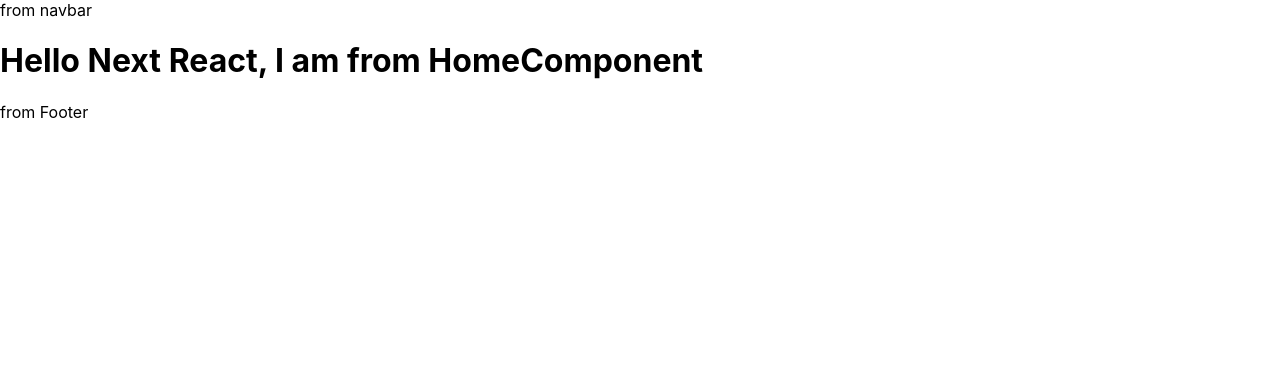
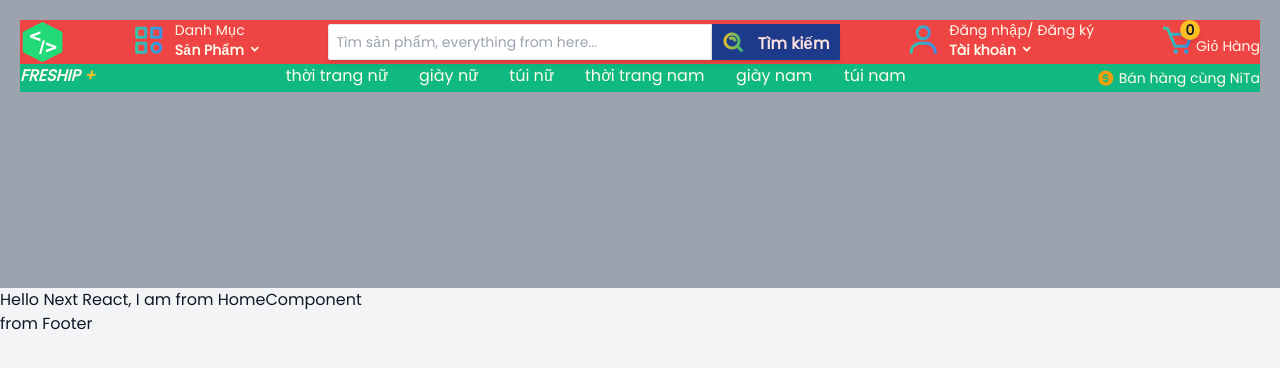
Before and after one commit to vii9/fe-app, a Next.js app: page / in a window 1280 px wide. Shown: the top 368 px of the page. Built offline with nearby package versions, Linux system fonts and the light colour scheme.

Commit message:
header apart

```diff
--- a/components/Layout/Header.tsx
+++ b/components/Layout/Header.tsx
@@ -2,7 +2,7 @@ import NavBar from "../Navbar/NavbarIndex";
 
 const Header = () => {
   return (
-    <section className="">
+    <section className="bg-gray-400 h-72 p-5">
       <NavBar />
     </section>
   );
--- /dev/null
+++ b/components/Navbar/NavBarAccount.tsx
@@ -0,0 +1,15 @@
+const NavBarAccount = () => {
+  return (
+    <div className="account-box flex hover:cursor-pointer">
+      <i className="bx bx-user text-4xl text-transparent bg-clip-text bg-gradient-to-r from-green-400 to-blue-500"></i>
+      <div className="account-text-options text-sm text-yellow-50 ml-2">
+        Đăng nhập/ Đăng ký <br />
+        <span className="font-bold text-yellow-50">
+          Tài khoản <i className="bx bxs-chevron-down"></i>
+        </span>
+      </div>
+    </div>
+  );
+};
+
+export default NavBarAccount;
--- /dev/null
+++ b/components/Navbar/NavBarCategory.tsx
@@ -0,0 +1,16 @@
+const NavBarCategory = () => {
+  return (
+    <div className="category-box flex hover:cursor-pointer">
+      {/* <i className="bx bx-category text-yellow-50 text-4xl bg-gradient-to-r from-purple-400 via-pink-500"></i> */}
+      <i className="bx bx-category text-4xl text-transparent bg-clip-text bg-gradient-to-r from-green-400 to-blue-500"></i>
+      <span className=" text-sm text-yellow-50 ml-2 ">
+        Danh Mục <br />
+        <b className="">
+          Sản Phẩm <i className="bx bxs-chevron-down"></i>
+        </b>
+      </span>
+    </div>
+  );
+};
+
+export default NavBarCategory;
--- /dev/null
+++ b/components/Navbar/NavBarFooter.tsx
@@ -0,0 +1,35 @@
+const NavBarFooter = () => {
+  return (
+    <div className="bg-green-500 h-7 flex flex-row justify-between text-yellow-50">
+      <div className="font-bold uppercase italic">
+        Freship <span className="font-bold italic text-yellow-400">+</span>
+      </div>
+      <ul className="quick-trend-menu flex justify-between w-3/6">
+        <li>
+          <a href="#">thời trang nữ</a>
+        </li>
+        <li>
+          <a href="#">giày nữ</a>
+        </li>
+        <li>
+          <a href="#">túi nữ</a>
+        </li>
+        <li>
+          <a href="#">thời trang nam</a>
+        </li>
+        <li>
+          <a href="#">giày nam</a>
+        </li>
+        <li>
+          <a href="#">túi nam</a>
+        </li>
+      </ul>
+      <div className="flex hover:cursor-pointer">
+        <i className="bx bxs-dollar-circle text-lg text-yellow-500"></i>
+        <span className="pt-1 ml-1 text-sm">Bán hàng cùng NiTa</span>
+      </div>
+    </div>
+  );
+};
+
+export default NavBarFooter;
--- /dev/null
+++ b/components/Navbar/NavBarSearchBox.tsx
@@ -0,0 +1,17 @@
+const NavBarSearchBox = () => {
+  return (
+    <div className="main-search-box flex mt-1">
+      <input
+        type="text"
+        className="h-9 w-96 focus:outline-none pl-2 border rounded-l-sm text-sm shadow-md"
+        placeholder="Tìm sản phẩm, everything from here..."
+      />
+      <div className="btn-search-box w-32 h-9 bg-blue-900 text-yellow-50 p-1 flex justify-around shadow-md hover:cursor-pointer hover:bg-blue-800">
+        <i className="bx bx-search-alt text-2xl text-transparent bg-clip-text bg-gradient-to-r from-yellow-400 to-green-500 font-bold"></i>
+        <span className="pt-1 text-red-100 font-bold">Tìm kiếm</span>
+      </div>
+    </div>
+  );
+};
+
+export default NavBarSearchBox;
--- a/components/Navbar/NavbarIndex.tsx
+++ b/components/Navbar/NavbarIndex.tsx
@@ -1,5 +1,43 @@
+import NavBarFooter from "./NavBarFooter";
+import Image from "next/image";
+import NavBarCategory from "./NavBarCategory";
+import NavBarSearchBox from "./NavBarSearchBox";
+import NavBarAccount from "./NavBarAccount";
+
 const NavBar = () => {
-  return <div className="">from navbar</div>;
+  const logoSize = 45;
+
+  return (
+    <>
+      <div className="bg-red-500 h-11 flex flex-row justify-between">
+        <Image
+          className="hover:cursor-pointer"
+          src="/images/logo.png"
+          alt="Main Logo"
+          width={logoSize}
+          height={logoSize}
+        />
+
+        <NavBarCategory />
+
+        <NavBarSearchBox />
+
+        <NavBarAccount />
+
+        <div className="shopping-card-box flex">
+          <div className="icon-card-box relative">
+            <i className="bx bx-cart text-4xl text-transparent bg-clip-text bg-gradient-to-r from-green-400 to-blue-500"></i>
+            <span className="absolute rounded-full w-5 h-5 bg-yellow-400 text-center text-sm font-bold left-5 shadow-md">
+              0
+            </span>
+          </div>
+          <span className="text-sm text-yellow-50 pt-4">Giỏ Hàng</span>
+        </div>
+      </div>
+
+      <NavBarFooter />
+    </>
+  );
 };
 
 export default NavBar;
--- a/styles/globals.css
+++ b/styles/globals.css
@@ -1,16 +1,19 @@
-html,
+@import url("https://fonts.googleapis.com/css?family=Poppins");
+@import url("https://unpkg.com/boxicons@2.0.7/css/boxicons.min.css");
+
+@tailwind base;
+@tailwind components;
+@tailwind utilities;
+
 body {
-  padding: 0;
-  margin: 0;
-  font-family: -apple-system, BlinkMacSystemFont, Segoe UI, Roboto, Oxygen,
-    Ubuntu, Cantarell, Fira Sans, Droid Sans, Helvetica Neue, sans-serif;
+    font-family: 'Poppins', monospace;
 }
 
-a {
-  color: inherit;
-  text-decoration: none;
+@layer base {
+    body {
+        @apply bg-gray-100 text-gray-900;
+
+        /*** darkMode */
+        /* @apply bg-gray-900 text-gray-100; */
+    }
 }
-
-* {
-  box-sizing: border-box;
-}
--- a/tailwind.config.js
+++ b/tailwind.config.js
@@ -1,5 +1,6 @@
 module.exports = {
-  purge: [],
+  mode: "jit",
+  purge: ["./pages/**/*.{js,ts,jsx,tsx}", "./components/**/*.{js,ts,jsx,tsx}"],
   darkMode: false, // or 'media' or 'class'
   theme: {
     extend: {},
@@ -8,4 +9,4 @@ module.exports = {
     extend: {},
   },
   plugins: [],
-}
+};
```
Also changed, not shown: public/images/logo.png (added), public/images/logo1.png (added).
